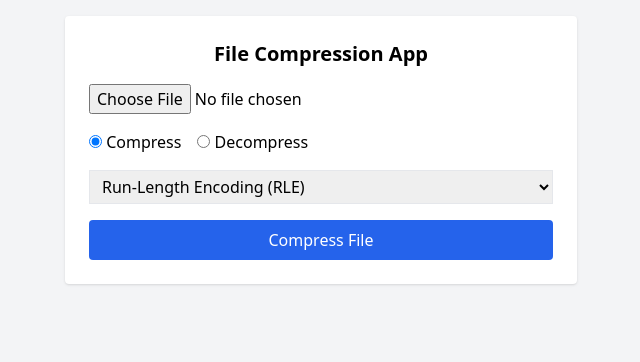
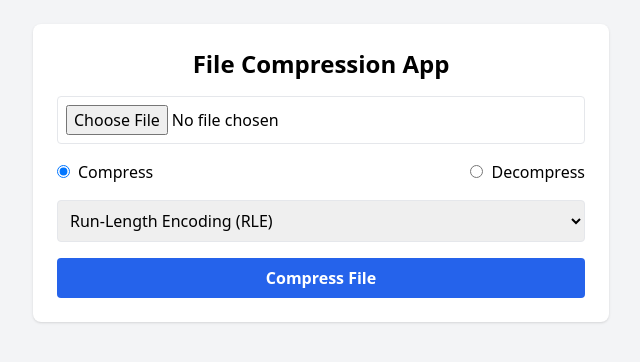
Before and after one commit to priyanka031202/comprassion_De-comprassion_app, a React (Vite) app in the folder frontend/: page / in a window 1280 px wide. Shown: the top 362 px of the page, without its empty margins (319-959 px from the left). Built offline with nearby package versions, Linux system fonts and the light colour scheme.

Commit message:
Fix: use correct backend URL

```diff
--- a/frontend/src/App.jsx
+++ b/frontend/src/App.jsx
@@ -1,6 +1,4 @@
 import { useState } from "react";
-
-const BACKEND_URL = "https://comprassion-de-comprassion-app-2.onrender.com";
 
 export default function App() {
   const [file, setFile] = useState(null);
@@ -23,48 +21,56 @@ export default function App() {
 
     try {
       setLoading(true);
+      setResult(null);
       setError("");
-      setResult(null);
 
-      const response = await fetch(`${BACKEND_URL}/${mode}`, {
+      const response = await fetch(
+  `https://comprassion-de-comprassion-app-2.onrender.com/${mode}`,
+  {
     method: "POST",
     body: formData,
-      });
+  }
+);
+
 
       const data = await response.json();
 
       if (!response.ok) {
-        throw new Error(data.error || "Server error");
+        setError(data.error || "Something went wrong.");
+      } else {
+        setResult(data);
       }
-
-      setResult(data);
     } catch (err) {
-      console.error(err);
-      setError("Something went wrong. Try again.");
+      console.error("Error:", err);
+      setError("Failed to connect to backend.");
     } finally {
       setLoading(false);
     }
   };
 
   return (
-    <div className="min-h-screen bg-gray-100 p-4">
-      <div className="max-w-lg mx-auto bg-white p-6 rounded shadow">
-        <h2 className="text-xl font-bold mb-4 text-center">
+    <div className="min-h-screen bg-gray-100 p-6">
+      <div className="max-w-xl mx-auto bg-white p-6 rounded-lg shadow">
+        <h1 className="text-2xl font-bold mb-4 text-center">
           File {mode === "compress" ? "Compression" : "Decompression"} App
-        </h2>
+        </h1>
 
         <form onSubmit={handleSubmit} className="space-y-4">
-          <input type="file" onChange={(e) => setFile(e.target.files[0])} />
+          <input
+            type="file"
+            onChange={(e) => setFile(e.target.files[0])}
+            className="block w-full border p-2 rounded"
+          />
 
-          <div className="flex gap-4">
+          <div className="flex justify-between">
             <label>
               <input
                 type="radio"
                 value="compress"
                 checked={mode === "compress"}
                 onChange={() => setMode("compress")}
-              />{" "}
-              Compress
+              />
+              <span className="ml-2">Compress</span>
             </label>
             <label>
               <input
@@ -72,15 +78,15 @@ export default function App() {
                 value="decompress"
                 checked={mode === "decompress"}
                 onChange={() => setMode("decompress")}
-              />{" "}
-              Decompress
+              />
+              <span className="ml-2">Decompress</span>
             </label>
           </div>
 
           <select
             value={algorithm}
             onChange={(e) => setAlgorithm(e.target.value)}
-            className="w-full border px-2 py-1"
+            className="w-full border p-2 rounded"
           >
             <option value="rle">Run-Length Encoding (RLE)</option>
             <option value="huffman">Huffman Coding</option>
@@ -88,7 +94,7 @@ export default function App() {
 
           <button
             type="submit"
-            className="bg-blue-600 text-white px-4 py-2 w-full rounded"
+            className="w-full bg-blue-600 hover:bg-blue-700 text-white font-semibold py-2 rounded"
             disabled={loading}
           >
             {loading
@@ -101,38 +107,37 @@ export default function App() {
           </button>
         </form>
 
-        {error && <p className="text-red-600 mt-4 text-center">{error}</p>}
+        {error && (
+          <div className="mt-4 text-red-600 font-medium text-center">{error}</div>
+        )}
 
         {result && (
-          <div className="mt-6 text-sm text-gray-800">
+          <div className="mt-6 bg-gray-50 p-4 border rounded">
+            <h2 className="font-semibold text-lg mb-2">Success</h2>
             <p>{result.message}</p>
-            <ul className="my-2 space-y-1">
-              {result.stats?.originalSize && (
+            <ul className="mt-2 text-sm text-gray-700 space-y-1">
+              {result.stats.originalSize !== undefined && (
                 <li>Original Size: {result.stats.originalSize} bytes</li>
               )}
-              {result.stats?.compressedSize && (
+              {result.stats.compressedSize !== undefined && (
                 <li>Compressed Size: {result.stats.compressedSize} bytes</li>
               )}
-              {result.stats?.decompressedSize && (
+              {result.stats.decompressedSize !== undefined && (
                 <li>Decompressed Size: {result.stats.decompressedSize} bytes</li>
               )}
-              {result.stats?.ratio && (
-                <li>
-                  Compression Ratio: {result.stats.ratio.toFixed(2)}%
-                </li>
+              {result.stats.ratio !== undefined && (
+                <li>Compression Ratio: {result.stats.ratio.toFixed(2)}%</li>
               )}
-              {result.stats?.time && <li>Processing Time: {result.stats.time} ms</li>}
+              <li>Processing Time: {result.stats.time} ms</li>
             </ul>
 
-            {result.fileUrl && (
             <a
               href={result.fileUrl}
               download
-                className="inline-block bg-green-600 hover:bg-green-700 text-white px-4 py-2 rounded"
+              className="mt-4 inline-block bg-green-600 hover:bg-green-700 text-white px-4 py-2 rounded"
             >
               ⬇️ Download {mode === "compress" ? "Compressed" : "Decompressed"} File
             </a>
-            )}
           </div>
         )}
       </div>
```
Lines whose indentation alone changed are shown as unchanged.
